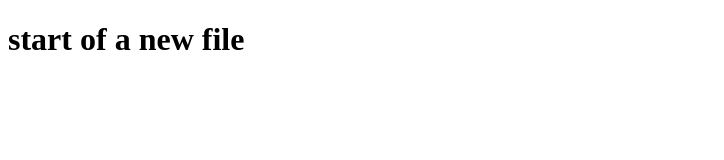
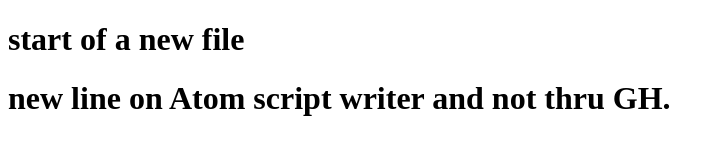
Before and after one commit to edson1115/excurstion, a plain HTML site: page index.html in a window 1280 px wide. Shown: the whole page, without its empty margins (0-724 px from the left). Drawn offline with Linux system fonts and the light colour scheme.

Commit message:
initial commit

```diff
--- a/index.html
+++ b/index.html
@@ -6,6 +6,7 @@
 </head>
 
 <h1>start of a new file</h1>
+<h1>new line on Atom script writer and not thru GH.</h1>
 
 
 
```
